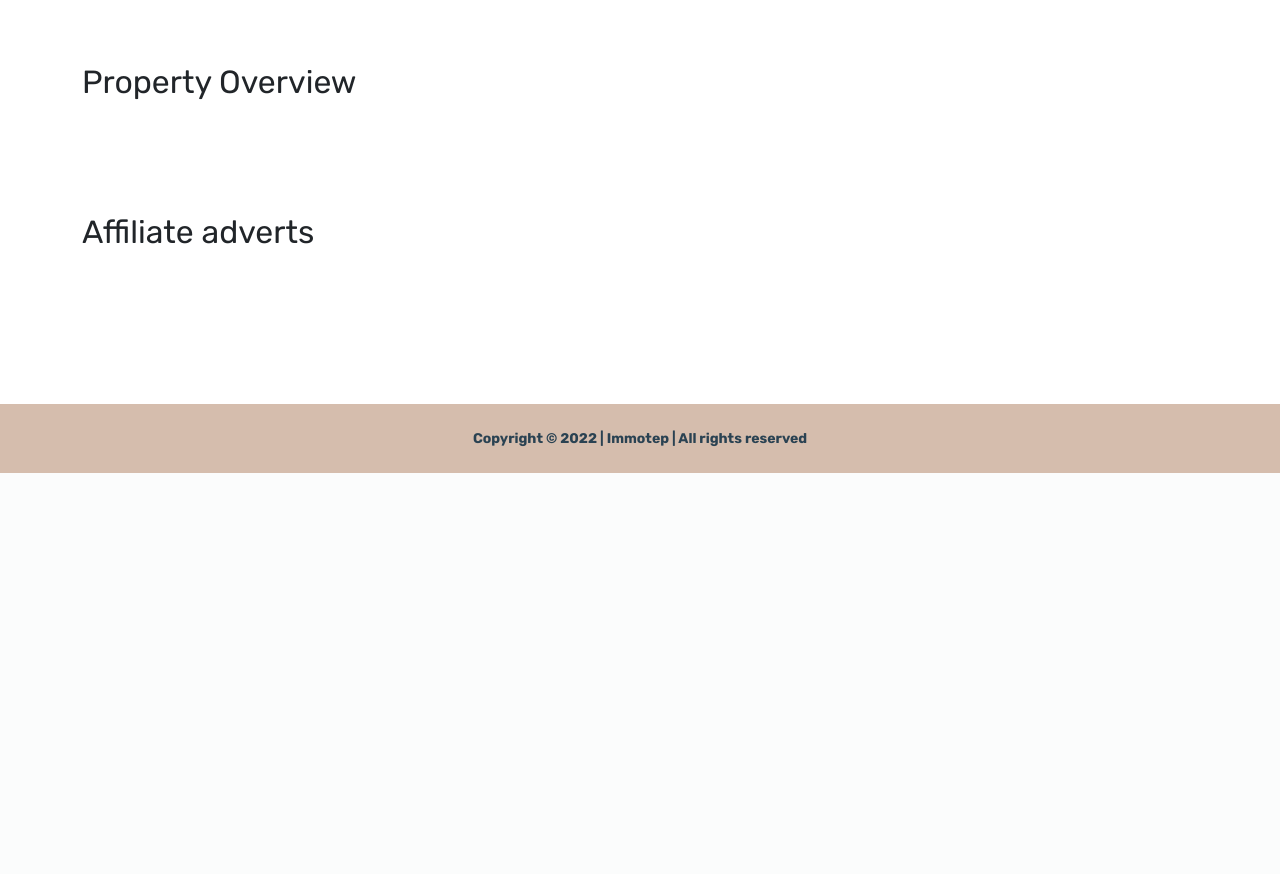
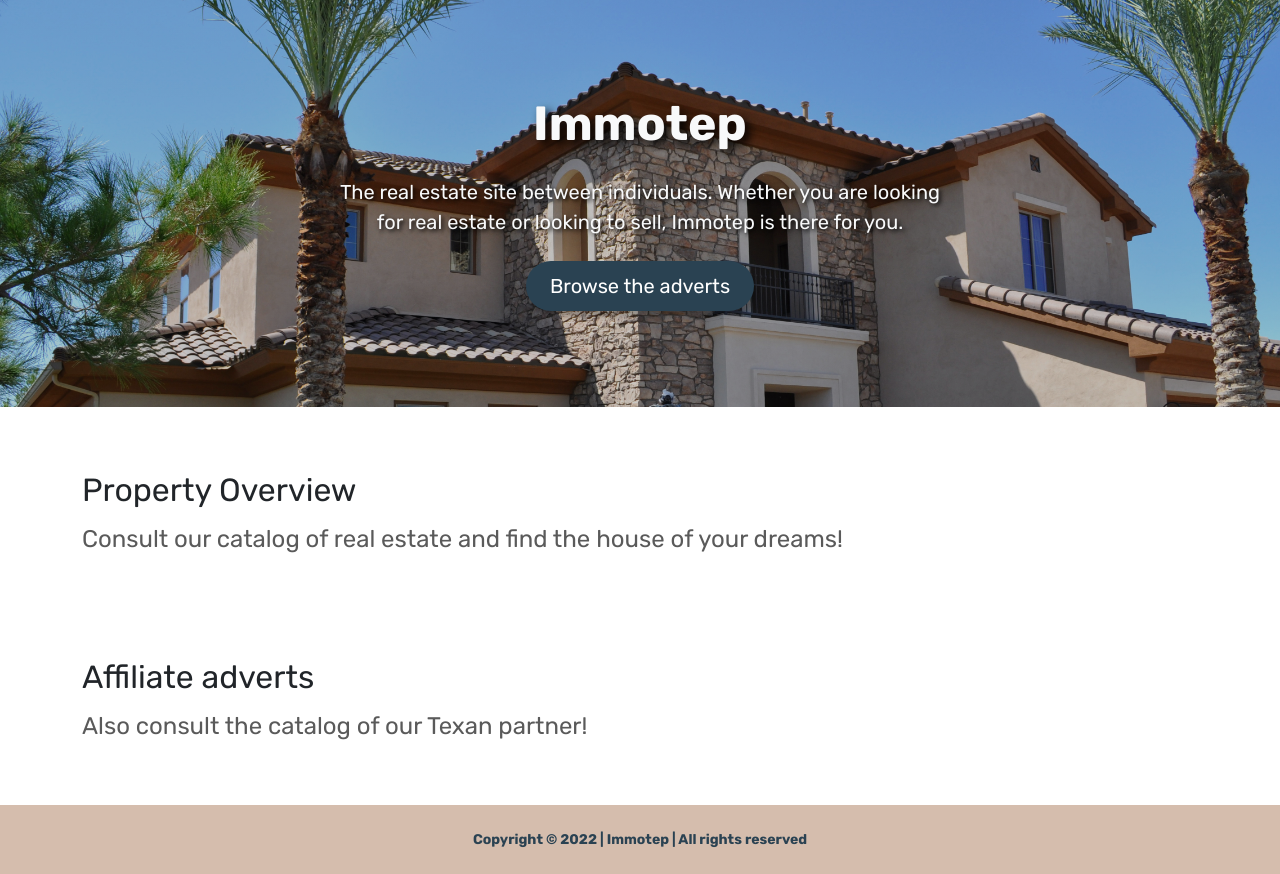
Before and after one commit to ImmotepOrga/Immotep, a Django app: page / in a window 1280 px wide. Shown: the part 327-1201 px from the top of the page. Before the commit the page ends 800 px from the top, so only its background shows below. Run offline with Django 4.2, Linux system fonts and the light colour scheme; data that the repository does not hold is empty; parts of the project's set-up code (start-up, migrations or seed data) failed here and were passed over; some libraries are stand-ins or nearby versions; some web fonts are replaced; grey boxes are pictures that could not be loaded.

Commit message:
Add hero

```diff
--- a/adverts/templates/adverts/home.html
+++ b/adverts/templates/adverts/home.html
@@ -8,15 +8,30 @@
 
 {% block content %}
 
+<div class="px-4 py-5 text-center" style="background: linear-gradient(rgba(0, 0, 0, 0.2), rgba(0, 0, 0, 0.2)), url('{% static '/images/immotep-bg.jpg' %}') no-repeat; background-size:cover">
+    <h1 class="display-5 fw-bold mt-5 text-light mb-4" style="text-shadow: black 0.1em 0.1em 0.2em">Immotep</h1>
+    <div class="col-lg-6 mx-auto mb-5">
+        <p class="lead mb-4 text-light" style="text-shadow: black 0.1em 0.1em 0.2em">{% translate "The real estate site between individuals. Whether you are looking for real estate or looking to sell, Immotep is there for you." %}</p>
+        <div class="d-grid gap-2 d-sm-flex justify-content-sm-center">
+            <a href="{% url 'adverts:properties-list' %}"><button type="button" class="buttonCustom btn-lg px-4 gap-3">{% translate 'Browse the adverts' %}</button></a>
+        </div>
+    </div>
+</div>
+
 <div class="container py-5">
     <h2 class="my-3">{% translate "Property Overview" %}</h2>
+    <h4 style="color:#5a5a5a">{% translate 'Consult our catalog of real estate and find the house of your dreams!' %}</h4>
     <div class="d-flex justify-content-between flex-wrap px-0">
 
     {% include 'includes/last_adverts.html' %}
 
     </div>
 </div>
+<div class="container py-5">
+    <h2 class="mb-3">{% translate "Affiliate adverts" %}</h2>
+    <h4 class="mb-3" style="color:#5a5a5a">{% translate 'Also consult the catalog of our Texan partner!' %}</h4>
 
-{% include 'includes/other-properties.html' %}
+    {% include 'includes/other-properties.html' %}
+</div>
 
 {% endblock %}
--- a/adverts/templates/includes/other-properties.html
+++ b/adverts/templates/includes/other-properties.html
@@ -1,7 +1,5 @@
 {% load i18n %}
 
-<div class="container py-5">
-    <h2 class="mb-3">{% translate "Affiliate adverts" %}</h2>
 <div class="api-advert-list">
     {% for prop in properties %}
         <div class="card">
@@ -45,4 +43,3 @@
         </div>
     {%endfor%}
 </div>
-</div>
```
Also changed, not shown: static/images/house.png (added), static/images/immotep-bg.jpg (added). Lines whose indentation alone changed are shown as unchanged.
